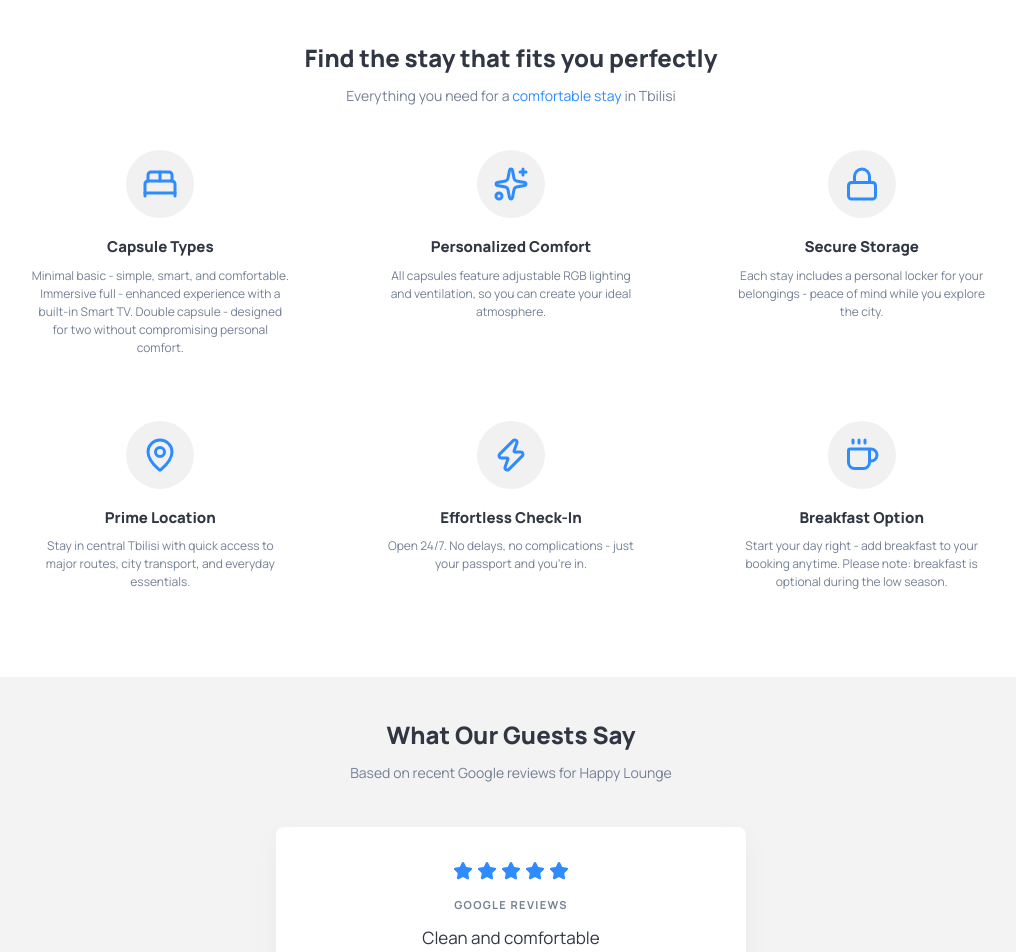
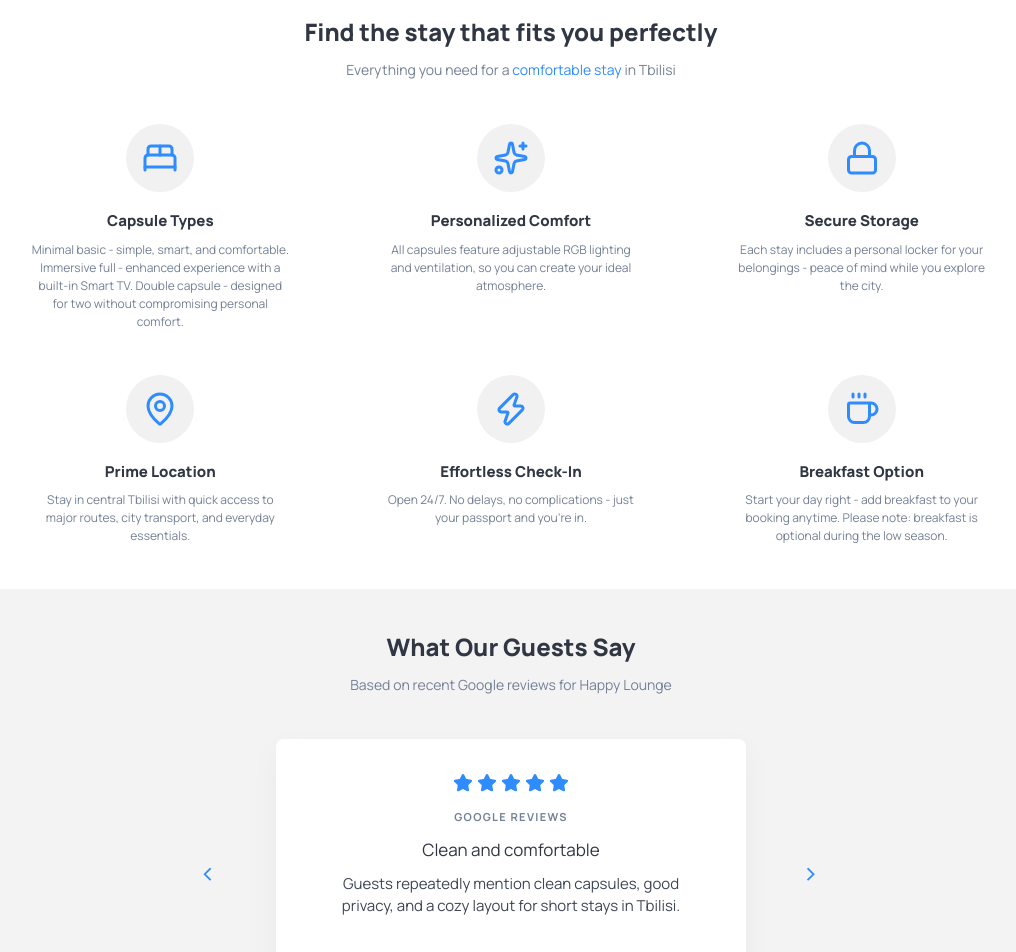
Before and after one commit to carstyling-ru/happy-lounge, a Next.js app: page / in a window 1280 px wide. Shown: the part 1100-2052 px from the top of the page, without its empty margins (129-1145 px from the left). Built offline with nearby package versions, Linux system fonts and the light colour scheme.

Commit message:
Align desktop section spacing and capsule booking band
Source snapshot of 1fc2a93.

```diff
--- a/components/happy-lounge-landing.module.css
+++ b/components/happy-lounge-landing.module.css
@@ -256,6 +256,11 @@
   max-width: 800px;
   margin: 64px auto 0;
   text-align: center;
+}
+
+.roomsSummaryContent {
+  max-width: 800px;
+  margin: 0 auto;
 }
 
 .roomsBooking {
@@ -924,6 +929,32 @@
   }
 }
 
+@media (min-width: 901px) {
+  .intro,
+  .section {
+    padding-top: 44px;
+  }
+
+  .features {
+    row-gap: 44px;
+  }
+
+  .reviews {
+    margin-top: 44px;
+  }
+
+  .roomsSummary {
+    max-width: none;
+    margin-top: 44px;
+    padding: 44px 20px 60px;
+    background: #f3f3f4;
+  }
+
+  .roomBookingOptions {
+    margin-top: 44px;
+  }
+}
+
 @media (max-width: 1100px) {
   .bookingSearch {
     position: relative;
--- a/components/happy-lounge-landing.tsx
+++ b/components/happy-lounge-landing.tsx
@@ -1252,6 +1252,7 @@ export function HappyLoungeLanding() {
 
           {city === "batumi" && (
             <div className={styles.roomsSummary}>
+              <div className={styles.roomsSummaryContent}>
                 <h2 className={styles.sectionTitle}>{batumiContent[language].roomsTitle}</h2>
                 <p className={styles.lead}>{batumiContent[language].roomsText}</p>
                 <div className={styles.roomBookingOptions}>
@@ -1263,6 +1264,7 @@ export function HappyLoungeLanding() {
                       </ExelyBookingLink>
                     </div>
                   ))}
+                </div>
               </div>
             </div>
           )}
```
Lines whose indentation alone changed are shown as unchanged.
